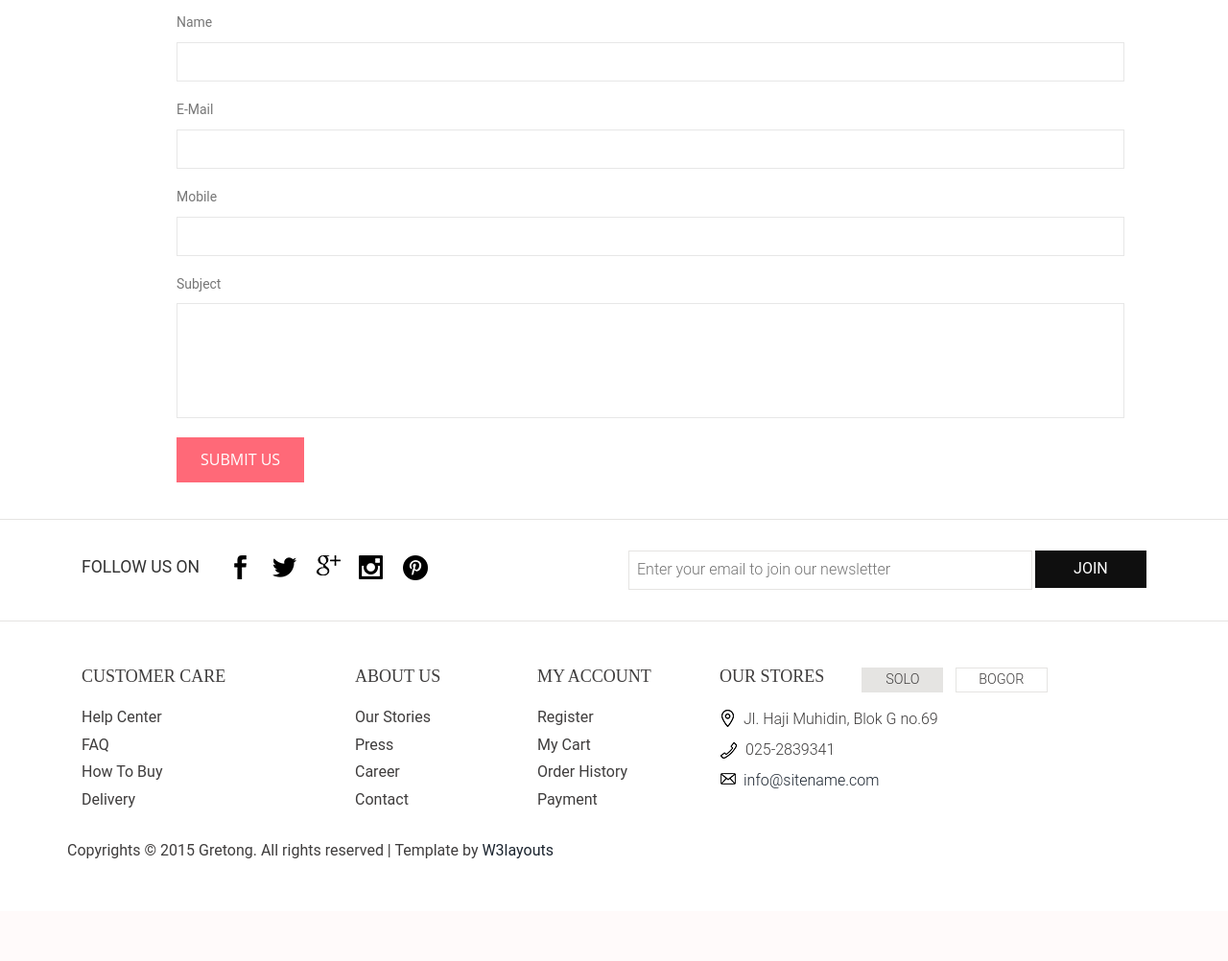
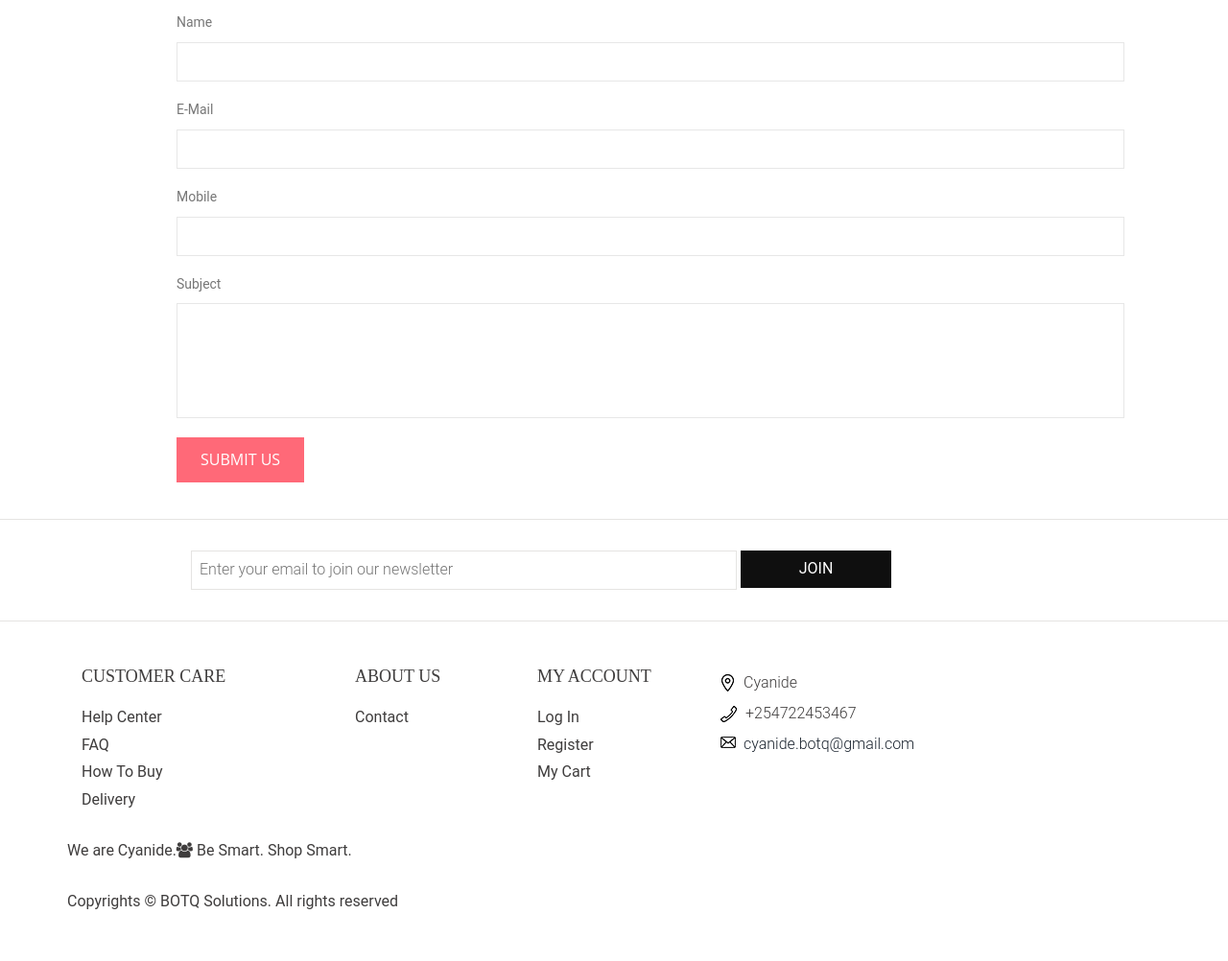
Before and after one commit to JacobMue/cyanide, a PHP site: page /front/contact.php in a window 1280 px wide. Shown: the part 662-1664 px from the top of the page at 96% size. Before the commit the page ends 1557 px from the top, so only its background shows below. Run offline with PHP 8.4, Linux system fonts and the light colour scheme; data that the repository does not hold is empty.

Commit message:
added footer on footer.php

```diff
--- a/front/contact.php
+++ b/front/contact.php
@@ -1,9 +1,4 @@
-<!--A Design by W3layouts
-Author: W3layout
-Author URL: http://w3layouts.com
-License: Creative Commons Attribution 3.0 Unported
-License URL: http://creativecommons.org/licenses/by/3.0/
--->
+
 <!DOCTYPE HTML>
 <html>
 <?php include 'header.php';?>
@@ -48,92 +43,7 @@ License URL: http://creativecommons.org/licenses/by/3.0/
 			  </div>
 </div>
 </div>
-<div class="foot-top">
-	<div class="container">
-		<div class="col-md-6 s-c">
-			<li>
-				<div class="fooll">
-					<h5>follow us on</h5>
-				</div>
-			</li>
-			<li>
-				<div class="social-ic">
-					<ul>
-						<li><a href="#"><i class="facebok"> </i></a></li>
-						<li><a href="#"><i class="twiter"> </i></a></li>
-						<li><a href="#"><i class="goog"> </i></a></li>
-						<li><a href="#"><i class="be"> </i></a></li>
-						<li><a href="#"><i class="pp"> </i></a></li>
-							<div class="clearfix"></div>
-					</ul>
-				</div>
-			</li>
-				<div class="clearfix"> </div>
-		</div>
-		<div class="col-md-6 s-c">
-			<div class="stay">
-						<div class="stay-left">
-							<form>
-								<input type="text" placeholder="Enter your email to join our newsletter" required="">
-							</form>
-						</div>
-						<div class="btn-1">
-							<form>
-								<input type="submit" value="join">
-							</form>
-						</div>
-							<div class="clearfix"> </div>
-			</div>
-		</div>
-			<div class="clearfix"> </div>
-	</div>
-</div>
-<div class="footer">
-	<div class="container">
-		<div class="col-md-3 cust">
-			<h4>CUSTOMER CARE</h4>
-				<li><a href="#">Help Center</a></li>
-				<li><a href="#">FAQ</a></li>
-				<li><a href="buy.html">How To Buy</a></li>
-				<li><a href="#">Delivery</a></li>
-		</div>
-		<div class="col-md-2 abt">
-			<h4>ABOUT US</h4>
-				<li><a href="#">Our Stories</a></li>
-				<li><a href="#">Press</a></li>
-				<li><a href="#">Career</a></li>
-				<li><a href="contact.html">Contact</a></li>
-		</div>
-		<div class="col-md-2 myac">
-			<h4>MY ACCOUNT</h4>
-				<li><a href="register.html">Register</a></li>
-				<li><a href="#">My Cart</a></li>
-				<li><a href="#">Order History</a></li>
-				<li><a href="buy.html">Payment</a></li>
-		</div>
-		<div class="col-md-5 our-st">
-			<div class="our-left">
-				<h4>OUR STORES</h4>
-			</div>
-			<div class="our-left1">
-				<div class="cr_btn">
-					<a href="#">SOLO</a>
-				</div>
-			</div>
-			<div class="our-left1">
-				<div class="cr_btn1">
-					<a href="#">BOGOR</a>
-				</div>
-			</div>
-			<div class="clearfix"> </div>
-				<li><i class="add"> </i>Jl. Haji Muhidin, Blok G no.69</li>
-				<li><i class="phone"> </i>025-2839341</li>
-				<li><a href="mailto:info@example.com"><i class="mail"> </i>info@sitename.com </a></li>
-
-		</div>
-		<div class="clearfix"> </div>
-			<p>Copyrights © 2015 Gretong. All rights reserved | Template by <a href="http://w3layouts.com/">W3layouts</a></p>
-	</div>
 </div>
 </body>
+<?php include_once'footer.php'; ?>
 </html>
```
